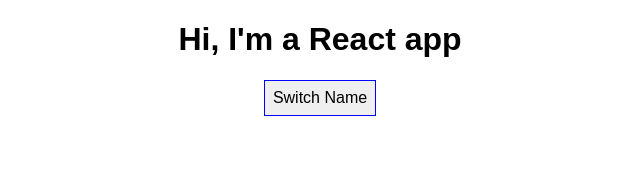
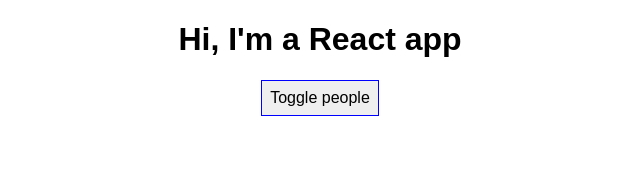
Before and after one commit to nwmbutler/udemy-react, a React (Create React App) app: page / in a window 1280 px wide. Shown: the top 170 px of the page, without its empty margins (320-960 px from the left). Built offline with nearby package versions, Linux system fonts and the light colour scheme.

Commit message:
button updated

```diff
--- a/src/App.js
+++ b/src/App.js
@@ -50,7 +50,7 @@
         <h1>Hi, I'm a React app</h1>
         <button
           style={style}
-          onClick={this.togglePersonHandler}>Switch Name</button>
+          onClick={this.togglePersonHandler}>Toggle people</button>
         { this.state.showPerson === true ?
           <div>
         <Person
```
